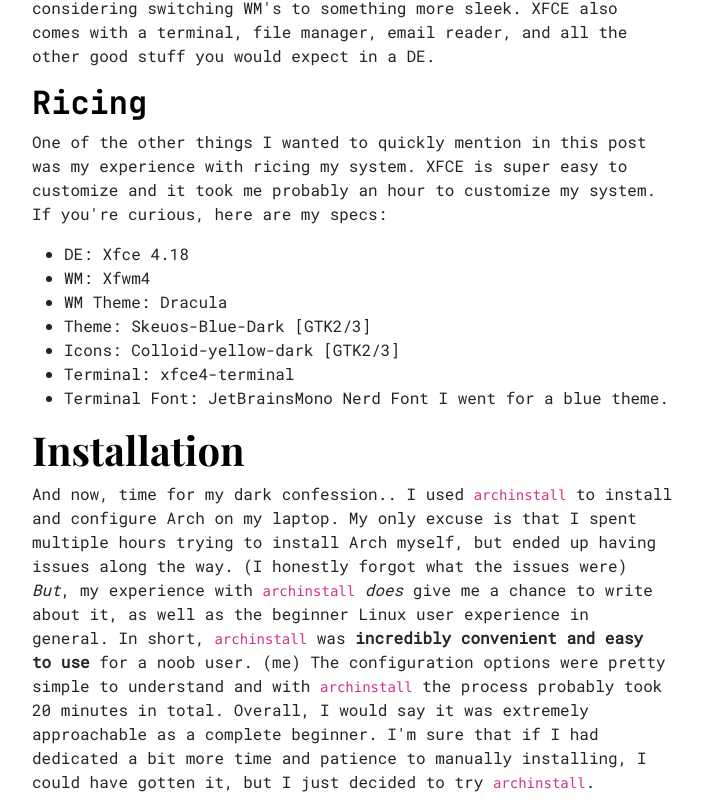
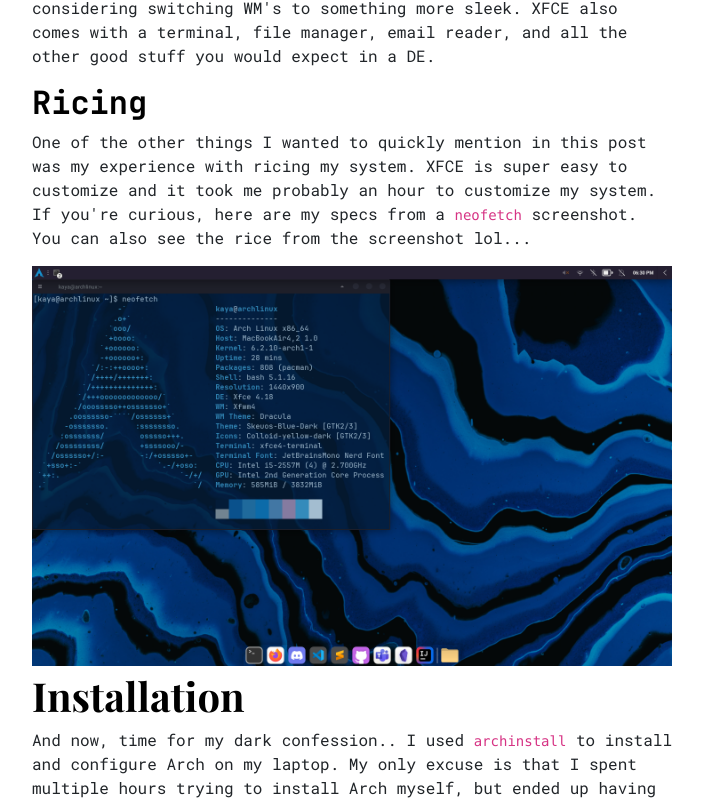
Before and after one commit to dvub/dvub-site, a Next.js app: page /posts/first-linux-experience in a window 1280 px wide. Shown: the part 1477-2280 px from the top of the page, without its empty margins (64-767 px from the left). Built offline with nearby package versions, Linux system fonts and the light colour scheme; a small style sheet from the web is missing; a web font is replaced by a local one.

Commit message:
work on linux post

```diff
--- a/pages/posts/first-linux-experience.mdx
+++ b/pages/posts/first-linux-experience.mdx
@@ -1,5 +1,5 @@
 import Layout from '../../components/Layout'
-
+import Image from 'next/image'
 export const meta  = {
     author: 'dvub',
     authorLink: 'https://github.com/dvub',
@@ -27,15 +27,9 @@
 ## Desktop Environment
 The next thing most people consider after their distribution is the [desktop environment](https://en.wikipedia.org/wiki/Desktop_environment) of choice. Some distributions come with desktop environments set up out of the box, such as [Linux Mint](https://linuxmint.com/), but Arch allows the user to choose any DE they want, providing a lot of flexibility and versatility. I went with [XFCE](https://www.xfce.org/) because I heard pretty good things about it online. XFCE uses the [XFWM](https://docs.xfce.org/xfce/xfwm4/introduction) window manager, which is pretty alright. Lately though, I've been considering switching WM's to something more sleek.  XFCE also comes with a terminal, file manager, email reader, and all the other good stuff you would expect in a DE.
 ## Ricing
-One of the other things I wanted to quickly mention in this post was my experience with ricing my system. XFCE is super easy to customize and it took me probably an hour to customize my system. If you're curious, here are my specs:
-- DE: Xfce 4.18
-- WM: Xfwm4
-- WM Theme: Dracula
-- Theme: Skeuos-Blue-Dark [GTK2/3]
-- Icons: Colloid-yellow-dark [GTK2/3]
-- Terminal: xfce4-terminal
-- Terminal Font: JetBrainsMono Nerd Font
-I went for a blue theme.
+One of the other things I wanted to quickly mention in this post was my experience with ricing my system. XFCE is super easy to customize and it took me probably an hour to customize my system. If you're curious, here are my specs from a `neofetch` screenshot. You can also see the rice from the screenshot lol...
+<Image src="/posts/first-linux-experience/rice.png" alt="rice" width="1440" height="900" />
+
 # Installation
 And now, time for my dark confession.. I used `archinstall` to install and configure Arch on my laptop. My only excuse is that I spent multiple hours trying to install Arch myself, but ended up having issues along the way. (I honestly forgot what the issues were) *But*, my experience with `archinstall` *does* give me a chance to write about it, as well as the beginner Linux user experience in general. In short, `archinstall` was **incredibly convenient and easy to use** for a noob user. (me) The configuration options were pretty simple to understand and with `archinstall` the process probably took 20 minutes in total. Overall, I would say it was extremely approachable as a complete beginner. I'm sure that if I had dedicated a bit more time and patience to manually installing, I could have gotten it, but I just decided to try `archinstall`.
 
@@ -43,5 +37,4 @@
 As for my actual user experience with Arch and Linux in general, well, it's been pretty great! In fact, I'm writing this blog post on my laptop right now using Obsidian! (I'll probably be writing about obsidian in a future post since I've started using it so much) Arch is ridiculously lightweight and fast, and everything runs smoothly except for certain programs such as VSCode. (due to all of the extensions I use) I've had *very* few issues (which I'll discuss in the next section of the post). XFCE as a desktop environment has been
 # Issues
 
-
 export default ({children}) => <Layout meta={meta}>{children}</Layout>
```
Also changed, not shown: public/posts/first-linux-experience/rice.png (added).
